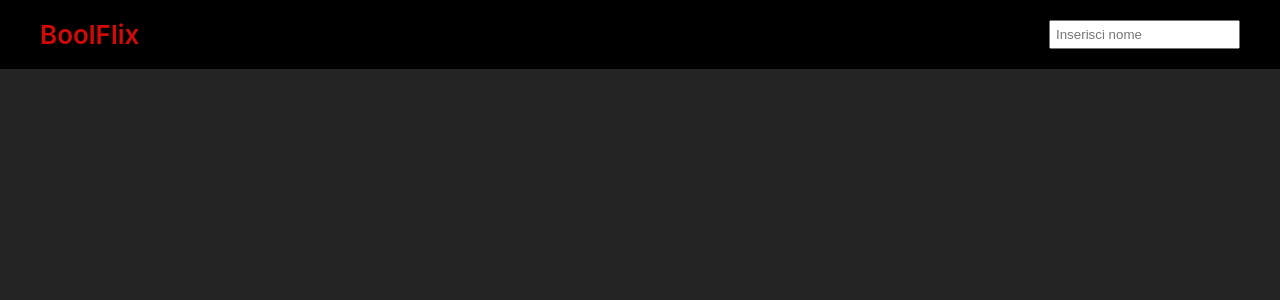
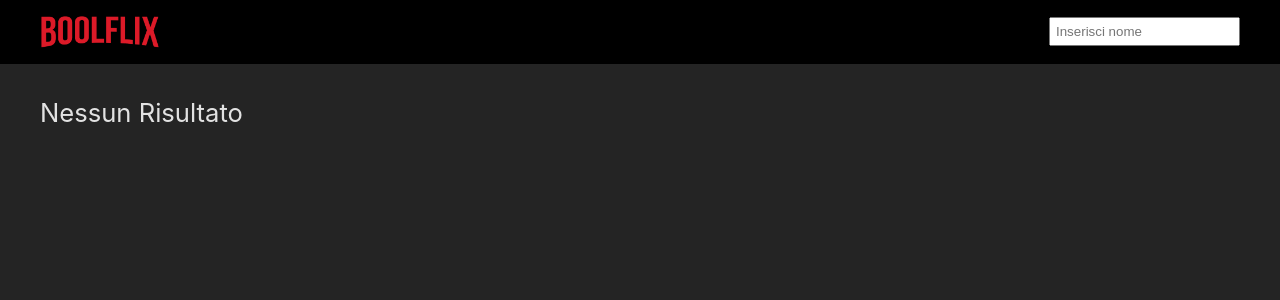
Before and after one commit to mirkodeglinnocenti/vite-boolflix, a Vue app: page / in a window 1280 px wide. Shown: the top 300 px of the page. Built offline with nearby package versions, Linux system fonts and the light colour scheme.

Commit message:
FEAT style + refactoring code added

```diff
--- a/src/App.vue
+++ b/src/App.vue
@@ -1,14 +1,17 @@
 <template>
+
   <Header @onInput="fetchResults"/>
   <Main />
+
 </template>
 
 
 
 
 <script>
+
+// importare i componenti
 import Header from './components/Header.vue';
-
 import Main from './components/Main.vue';
 
 // Axios per le api
@@ -30,7 +33,6 @@ export default{
     fetchResults() {
       this.fetchMovies()
       this.fetchSeries()
-
     },
     fetchMovies(){
       axios
@@ -42,10 +44,10 @@ export default{
           }
       })
       .then((res) => {
-            this.store.results = res.data.results;
+          this.store.movies = res.data.results;
       })
       .catch(() =>{
-          this.store.results = []
+        this.store.movies = []
       })
     },
     fetchSeries(){
--- a/src/components/Card.vue
+++ b/src/components/Card.vue
@@ -33,7 +33,7 @@
 export default{
     props:{
         result: {
-            type: Array,
+            type: Object,
             required: true
         }
     },
@@ -43,7 +43,6 @@ export default{
             const file_size = 'w500';
             const file_path = this.result.poster_path;
             let poster_path = base_url + file_size + file_path;
-            console.log(poster_path)
 
             if (poster_path === 'https://image.tmdb.org/t/p/w500null'){
                 poster_path = '/img/copertina_boolflix.png';
@@ -80,9 +79,6 @@ export default{
 <style lang="scss" scoped>
 
 .card-result{
-    // background-color: green;
-    padding: 10px;
-}
 
     .language-box{
         display: flex;
@@ -106,5 +102,9 @@ export default{
         color: rgb(177, 160, 5);
     }
 
+}
+
+
+
 
 </style>
--- a/src/components/Header.vue
+++ b/src/components/Header.vue
@@ -1,10 +1,11 @@
 <template>
+
     <header>
         <div class="container">
             <div class="row">
 
                 <div class="col">
-                    <h1>BoolFlix</h1>
+                    <img class="logo" src="/img/logo_boolflix.png" alt="logo di Boolflix">
                 </div>
 
                 <div class="col">
@@ -12,9 +13,9 @@
                 </div>
 
             </div>
-
         </div>
     </header>
+
 </template>
 
 <script>
@@ -32,25 +33,28 @@ export default{
 
 <style lang="scss" scoped>
 
+@use '../style/partials/variables.scss' as *;
+
 header{
+
     padding: 15px 0;
     background-color: black;
-}
-.row{
+
+    .logo{
+        width: 120px;
+        display: block;
+    }
+
+    .row{
     align-items: center;
     justify-content: space-between;
 
-    h1{
-        font-size: 26px;
-        color: rgb(209, 9, 9);
-        font-weight: 600;
-    }
+        input{
+            padding: 5px;
+        }
 
-    input{
-        padding: 5px;
     }
 
 }
 
-
 </style>
--- a/src/components/Main.vue
+++ b/src/components/Main.vue
@@ -2,9 +2,10 @@
 
     <main class="main">
         <div class="container">
-            <ul class="list-results">
+            <ul v-if="moviesAndTvSeries.length > 0" class="list-results">
                 <Card v-for="result in moviesAndTvSeries" :key="result.id" :result="result"/>
             </ul>
+            <p class="message-no-results" v-else>Nessun Risultato</p>
         </div>
     </main>
 
@@ -29,14 +30,14 @@ export default{
         }
     },
     computed:{
-        results(){
-            return this.store.results
+        movies(){
+            return this.store.movies
         },
         tvSeries(){
             return this.store.tvSeries
         },
         moviesAndTvSeries(){
-            return this.store.results.concat(this.store.tvSeries)
+            return this.store.movies.concat(this.store.tvSeries)
         }
     }
 }
@@ -46,11 +47,16 @@ export default{
 
 .main{
     padding: 30px;
-}
-.list-results{
+
+    .message-no-results{
+        font-size: 1.6rem;
+    }
+    .list-results{
     display: grid;
     grid-template-columns: repeat(4, 1fr);
-    gap: 10px;
+    gap: 20px;
+}
 }
 
+
 </style>
--- a/src/store.js
+++ b/src/store.js
@@ -1,7 +1,7 @@
 import {reactive} from 'vue';
 
 const store = reactive ({
-    results:[],
+    movies:[],
     tvSeries:[],
     inputSearch: '',
 
--- /dev/null
+++ b/src/style/partials/variables.scss
@@ -0,0 +1 @@
+$color-red: rgb(209, 9, 9)
```
Also changed, not shown: public/img/logo_boolflix.png (added). Lines whose indentation alone changed are shown as unchanged.
